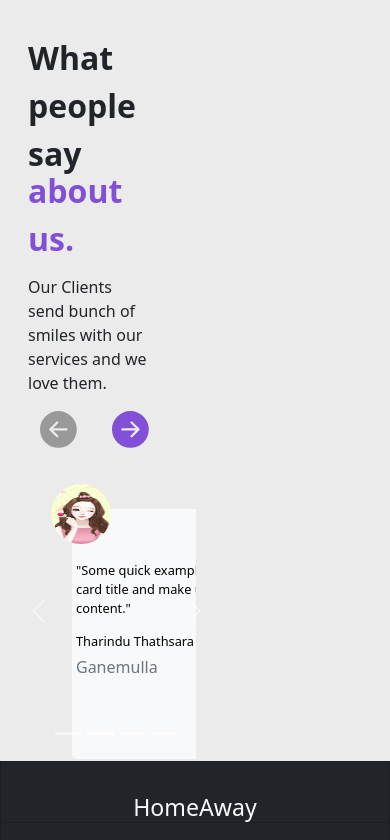
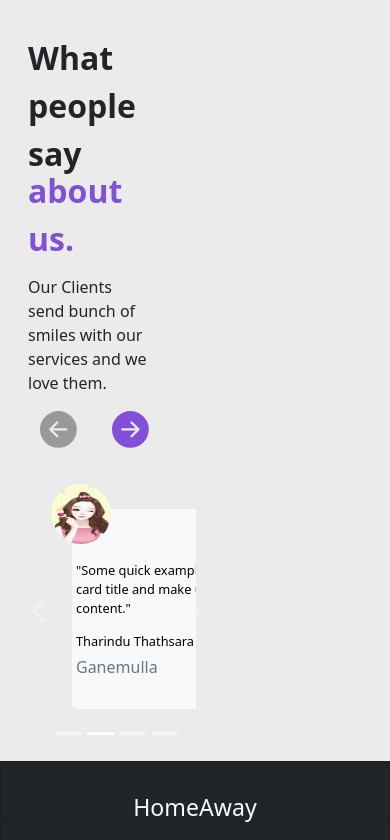
Before and after one commit to GP-43/homeaway-frontend, a React (Create React App) app: page / in a window 390 px wide. Shown: the part 2924-3764 px from the top of the page. Built offline with nearby package versions, Linux system fonts and the light colour scheme.

Commit message:
css updated.

```diff
--- a/src/assets/styles/partials/anons/_aboutsection.scss
+++ b/src/assets/styles/partials/anons/_aboutsection.scss
@@ -55,6 +55,7 @@
     @media (max-width: 412px) {
         width:100px !important;
         margin-left: -10px !important;
+        height:200px;
     }
     @media (max-width: 820px) {
         width:280px !important;
--- a/src/components/anons/aboutsection/ClientCard.jsx
+++ b/src/components/anons/aboutsection/ClientCard.jsx
@@ -6,10 +6,9 @@ function ClientCard() {
     return (
         <Row>
             <Carousel className='client-msg-card bg-transparent'>
-            {SliderData.map((slide,id) => (
+                {SliderData.map((slide) => (
                     <Carousel.Item className="msg-card bg-light mt-5 ms-5 ps-1">
                         <img src={slide.src} className="msg-prof-image" />
-
                         <p className="text right mt-5 me-1 pt-1">"{slide.msg}"</p>
                         <h3 className="mt-2 text right">{slide.name}</h3>
                         <h6 className="mt-2 text-muted">{slide.location}</h6>
```
Lines whose indentation alone changed are shown as unchanged.
